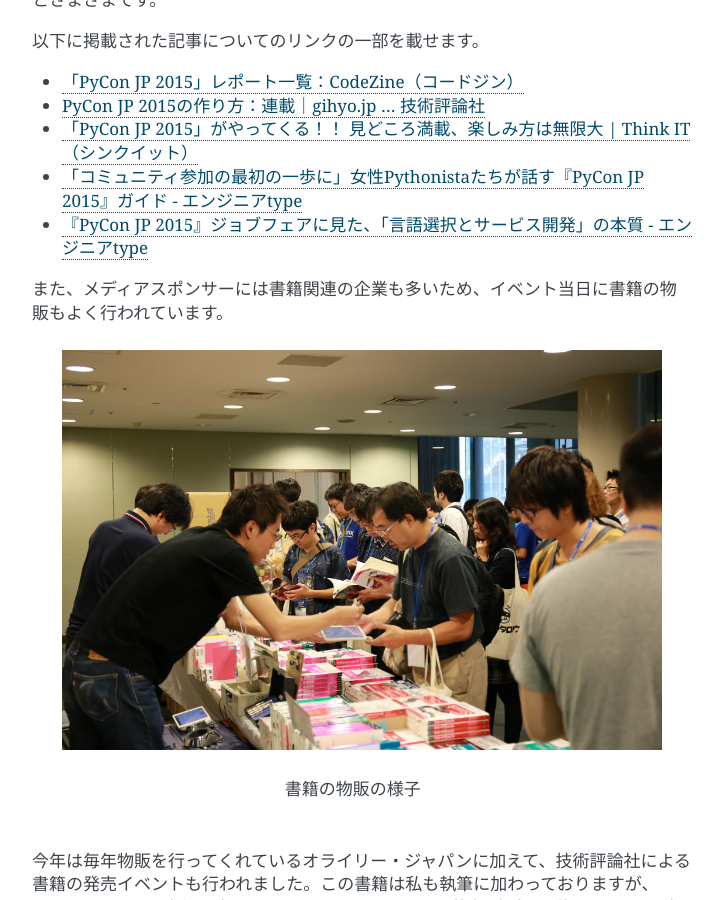
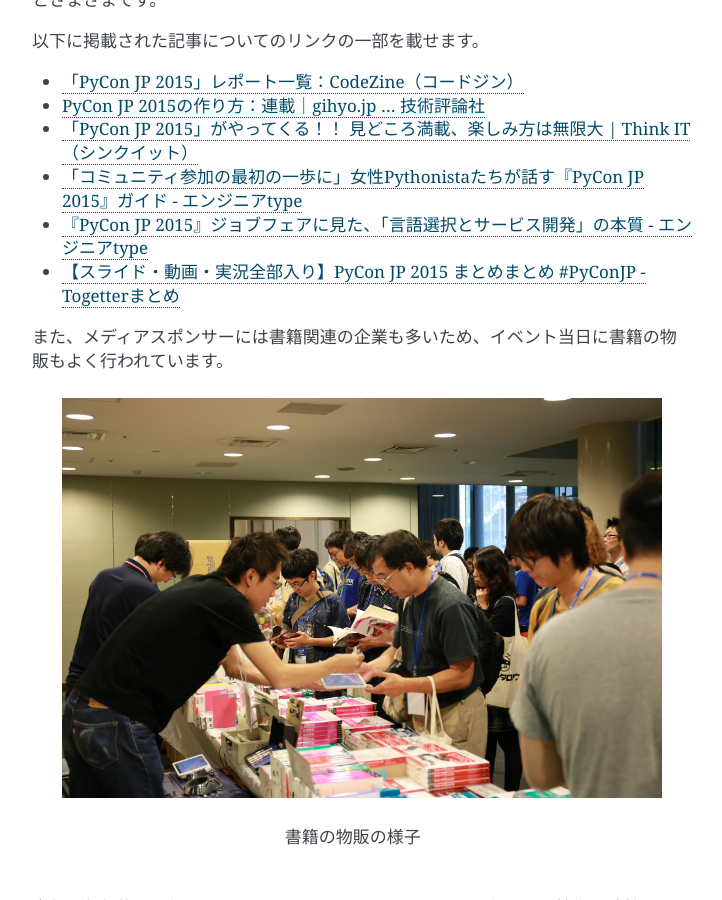
Before and after one commit to pyconjp/codezine-after-reports2015, a Sphinx documentation site: the page built from source/01_media.rst, in a window 1280 px wide and 900 px high, scrolled down 6373 px. Shown: the whole window, without its empty margins (388-1110 px from the left). Built offline with Sphinx 7.4.7, drawn with Linux system fonts in a browser that asks for light colours.

Commit message:
HTJ-1368 Togetterへのリンクを追加

```diff
--- a/source/01_media.rst
+++ b/source/01_media.rst
@@ -172,6 +172,7 @@ Symposionを拡張させて来ているために、箇所によっては機能
 - `「PyCon JP 2015」がやってくる！！ 見どころ満載、楽しみ方は無限大 | Think IT（シンクイット） <http://thinkit.co.jp/story/2015/08/11/6289>`_
 - `「コミュニティ参加の最初の一歩に」女性Pythonistaたちが話す『PyCon JP 2015』ガイド - エンジニアtype <http://engineer.typemag.jp/article/pythonjp-2015>`_
 - `『PyCon JP 2015』ジョブフェアに見た、「言語選択とサービス開発」の本質 - エンジニアtype <http://engineer.typemag.jp/article/pyconjp-2015-job>`_
+- `【スライド・動画・実況全部入り】PyCon JP 2015 まとめまとめ #PyConJP - Togetterまとめ <http://togetter.com/li/885210>`_
 
 また、メディアスポンサーには書籍関連の企業も多いため、イベント当日に書籍の物販もよく行われています。
 
```
